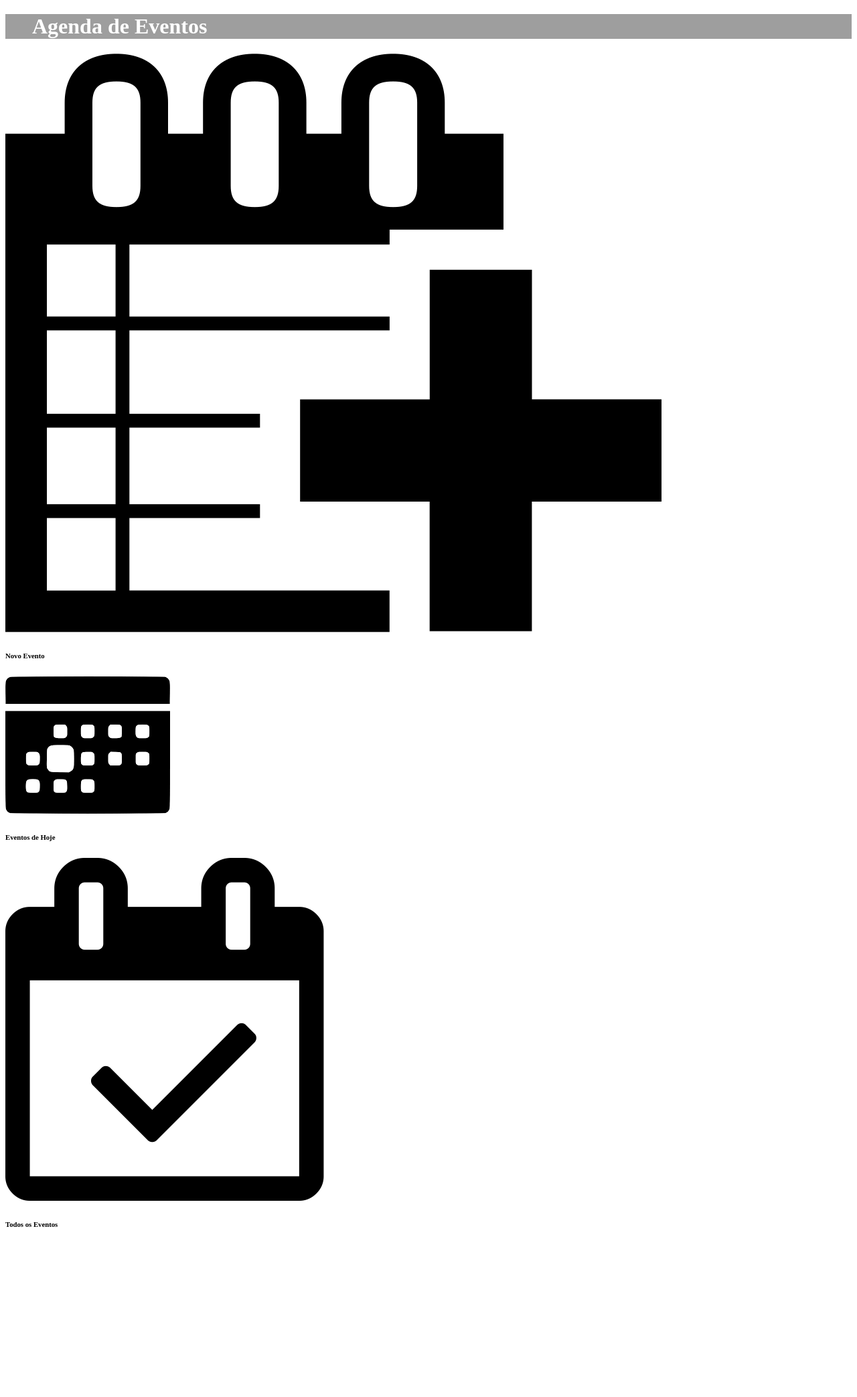
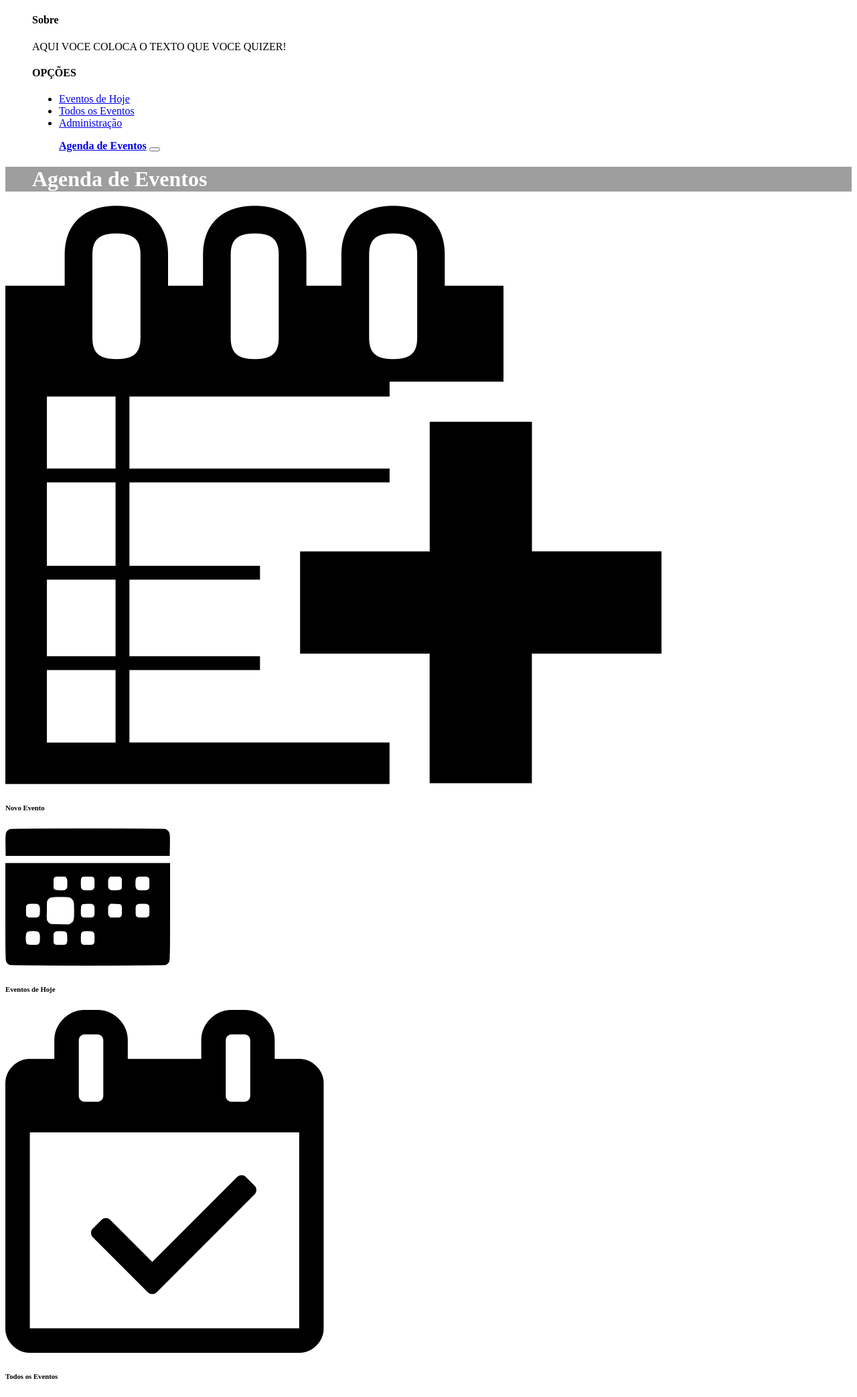
Before and after one commit to higorbatista/agenda, a Django app: template events/templates/index.html in a window 1280 px wide. Shown: the whole page at 67% size. Before the commit the page ends 1832 px from the top, so only its background shows below. Run offline with Django 3.2, Linux system fonts and the light colour scheme; the template is opened without the code that fills it, so the values that code supplies are empty; some libraries are stand-ins or nearby versions; grey boxes are pictures that could not be loaded.

Commit message:
criando navbar e novo event

```diff
--- a/events/templates/index.html
+++ b/events/templates/index.html
@@ -1,9 +1,10 @@
-{%load staticfiles %}
+{%load staticfiles%}
 
 <!DOCTYPE html>
 <html lang="pt-BR">
 {% include "header.html" %}
 <body>
+{%include "navbar.html"%}
 <!--Incluir navbar aqui-->
 <main role="main">
     <dir class="jumbotron rounded-0 text-center div-background">
@@ -11,26 +12,25 @@
     </dir>
     <div class="container text-center">
         <div class="row">
-            <div class="col-4 col-md2 offset-md-3">
+            <div class="col-4 col-md-2 offset-md-3">
                 <a href="#" data-toggle="modal" data-target="#addEvent">
-                    <img src="{% static 'new.png' %}" class="img-fluid">
+                    <img src="{%static 'new.png'%}" class="img-fluid">
                 </a><br/>
                 <h6 class="py-2">Novo Evento</h6>
             </div>
-            <div class="col-4 col-md2">
+            <div class="col-4 col-md-2">
                 <a href="">
-                    <img src="{% static 'hoje.png' %}" class="img-fluid">
+                    <img src="{%static 'hoje.png'%}" class="img-fluid">
                 </a><br/>
                 <h6 class="py-2">Eventos de Hoje</h6>
             </div>
-            <div class="col-4 col-md2">
+            <div class="col-4 col-md-2">
                 <a href="">
-                    <img src="{% static 'todos.png' %}" class="img-fluid">
+                    <img src="{%static 'todos.png'%}" class="img-fluid">
                 </a><br/>
                 <h6 class="py-2">Todos os Eventos</h6>
             </div>
         </div>
-
     </div>
 
 </main>
--- /dev/null
+++ b/events/templates/navbar.html
@@ -0,0 +1,39 @@
+<header>
+    <dir class="collapse bg-dark" id="navbarHeader">
+        <div class="container">
+            <div class="row">
+                <div class="col-md-8  col-md-7 text-muted">
+                    <h4 class="text-white">Sobre</h4>
+                    <p class="text-light">
+                        AQUI VOCE COLOCA O TEXTO QUE VOCE QUIZER!
+                    </p>
+                </div>
+                <div class="col-sm-4  offset-md-1">
+                    <h4 class="text-white">OPÇÕES</h4>
+                    <ul>
+                        <li><a href="#" class="text-white">Eventos de Hoje</a></li>
+                        <li><a href="#" class="text-white">Todos os Eventos</a></li>
+                        <li><a href="/admin" target="_blank" class="text-white">Administração</a></li>
+                    </ul>
+                </div>
+            </div>
+        </div>
+    </dir>
+    <dir class="navbar navbar-dar bg-dark box-shadow">
+        <dir class="contanier d-flex justify-content-between">
+            <span class="navbar-brand d-flex aling-intems-center">
+                <strong> <a href="text-white" href=" {% url 'agenda-events-index'%}"> Agenda de Eventos</a></strong>
+
+            </span>
+            <button class="navbar-toggler"
+                    type="button" data-toggle="collapse"
+                    data-target="#navbarHeader" aria-controls="navbarHeader"
+                    aria-expanded="false" aria-label="Toggle navigation">
+                <span class="navbar-toggle-incon"></span>
+
+            </button>
+
+        </dir>
+
+    </dir>
+</header>
--- a/events/urls.py
+++ b/events/urls.py
@@ -1,7 +1,7 @@
 from django.urls import path
-from . import view
+from . import views
 
 urlpatterns = [
-    path('',view.index, name='agenda-events-index')
+    path('',views.index, name='agenda-events-index')
 
 ]
--- a/events/views.py
+++ b/events/views.py
@@ -3,7 +3,8 @@ from .models import Event
 from django.utils.timezone import localdate
 
 # Create your views here.
- def index(request):
+
+def index(request):
      """Exibe a pagina principal"""
      context={
          'hide_new_button':True,
```
Also changed, not shown: events/templates/new.html (added, +57 -0 lines).
